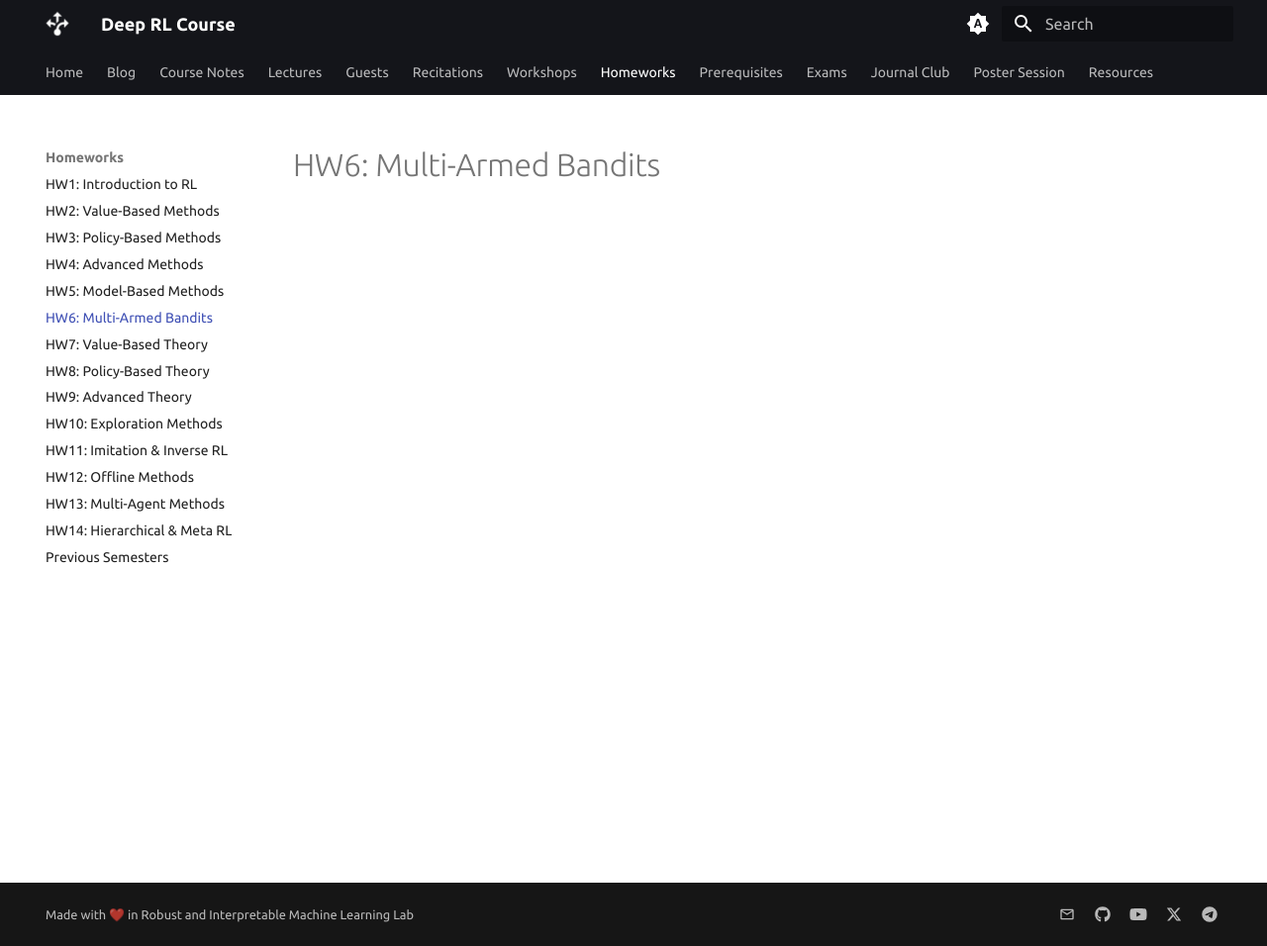
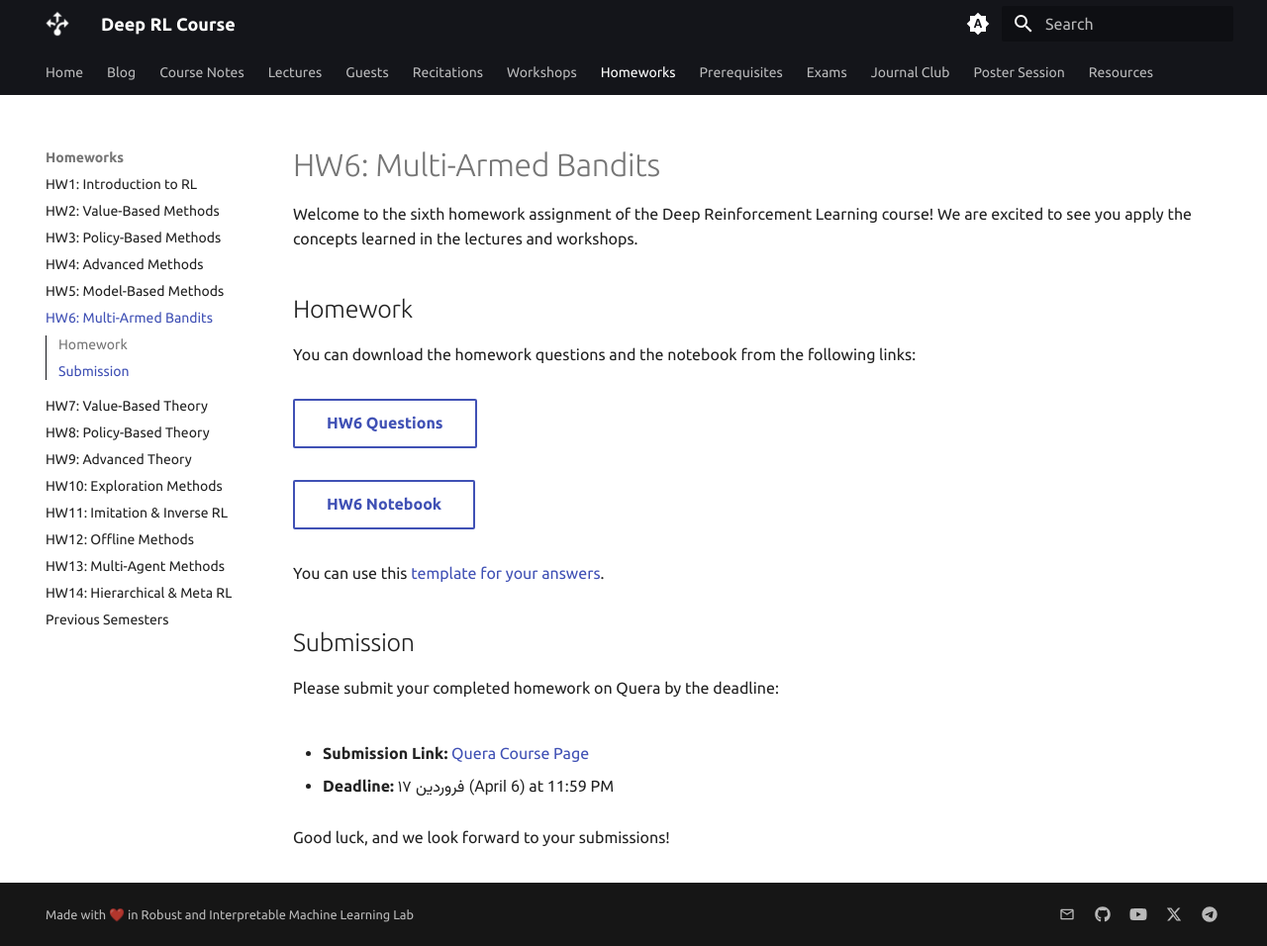
Before and after one commit to DeepRLCourse/DeepRLCourse.github.io, an MkDocs documentation site: the page built from docs/homeworks/week6.md, in a window 1280 px wide and 956 px high. Shown: the whole window at 99% size. Built offline with MkDocs 1.6.1 and Material for MkDocs 9.7.7, drawn with Linux system fonts in a browser that asks for light colours; some web fonts are replaced; comment, search, counter and statistics services are not loaded.

Commit message:
hw6, final lectures, bug fixes

```diff
--- a/docs/homeworks/week6.md
+++ b/docs/homeworks/week6.md
@@ -1 +1,32 @@
+---
+description: This page contains the homework assignment for Week 6 of the Deep Reinforcement Learning course, focusing on Multi-Armed Bandits.
+comments: True
+---
+
 # HW6: Multi-Armed Bandits
+
+Welcome to the sixth homework assignment of the Deep Reinforcement Learning course! We are excited to see you apply the concepts learned in the lectures and workshops.
+
+## Homework
+
+You can download the homework questions and the notebook from the following links:
+
+[HW6 Questions](https://raw.githubusercontent.com/DeepRLCourse/Homework-6-Questions/refs/heads/main/HW6_Questions.pdf){:target="_blank" .md-button }
+
+[HW6 Notebook](https://raw.githubusercontent.com/DeepRLCourse/Homework-6-Questions/refs/heads/main/HW6_Notebook.ipynb){:target="_blank" .md-button }
+
+You can use this [template for your answers](https://github.com/DeepRLCourse/Homework-6-Template){:target="_blank"}.
+
+<!-- ## Explanation
+
+<iframe width="996" height="560" src="https://www.youtube.com/embed/rUBBmLP1Rdg" title="YouTube video player" frameborder="0" allow="accelerometer; autoplay; clipboard-write; encrypted-media; gyroscope; picture-in-picture; web-share" referrerpolicy="strict-origin-when-cross-origin" allowfullscreen></iframe> -->
+
+## Submission
+
+Please submit your completed homework on Quera by the deadline:
+
+- **Submission Link:** [Quera Course Page](https://quera.org/course/add_to_course/course/20598/){:target="_blank"}
+
+- **Deadline:** <span style="direction: rtl;font-family: Vazirmatn;">۱۷ فروردین (April 6)</span> at 11:59 PM
+
+Good luck, and we look forward to your submissions!
```
Also changed, not shown: docs/homeworks/week5.md (+4 -4 lines), docs/index.md (+1 -0 lines), docs/lectures/week5.md (+8 -0 lines), docs/recitations/week4.md (+11 -0 lines).
